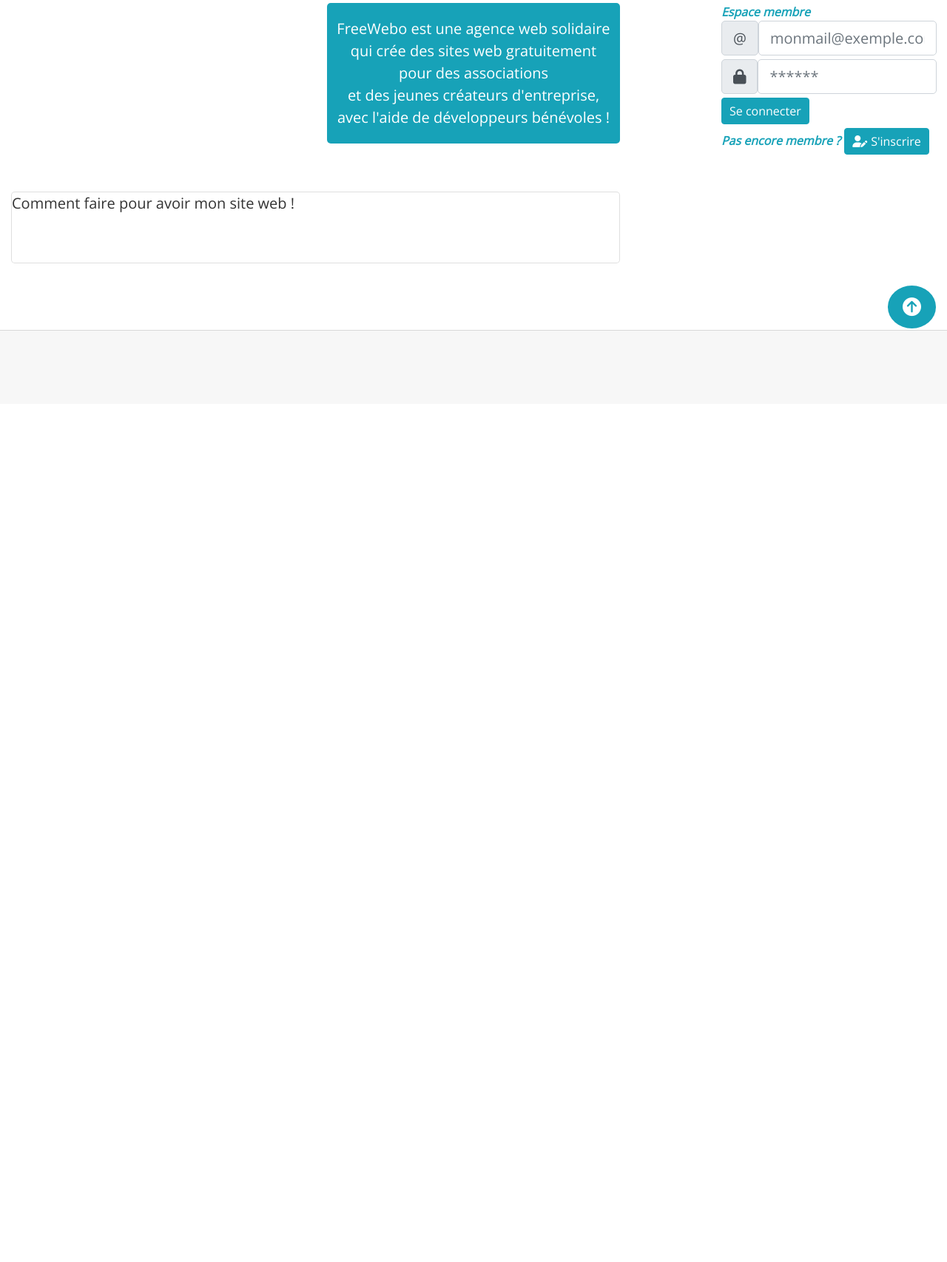
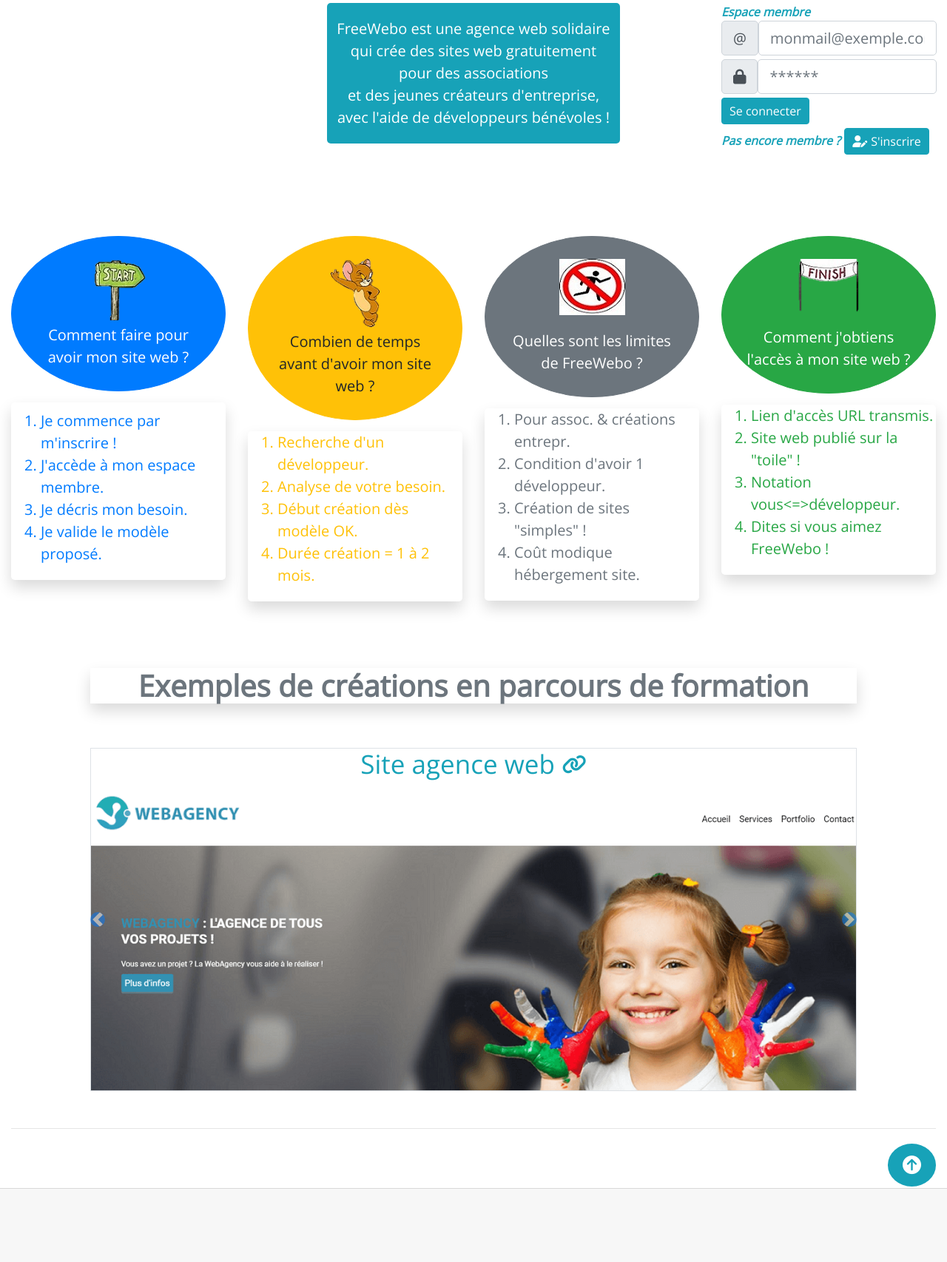
Before and after one commit to AnneDreuille/freewebo, a PHP site: page / in a window 1280 px wide. Shown: the part 169-1875 px from the top of the page at 74% size. Before the commit the page ends 616 px from the top, so only its background shows below. Run offline with PHP 8.4, Linux system fonts and the light colour scheme; some libraries are stand-ins or nearby versions.

Commit message:
Update homepage.php
ajout description service proposé
ajout carousel portfolio

```diff
--- a/view/front/homepage.php
+++ b/view/front/homepage.php
@@ -5,6 +5,7 @@
 <?php ob_start(); ?>
     <div class="container-fluid">
 
+        <!-- PITCH INSCRIPTION CONNEXION -->
         <div class="row">
             <div class="col-md-4"></div>
             <div class="col-md-4">
@@ -49,28 +50,107 @@
             </div>
         </div><br/>
 
-        <div class="row">
-            <!-- Description service apporté -->
-            <div class="col-md-8">
-                <div class="card">
-                    <div class="card-title">Comment faire pour avoir mon site web&nbsp;!</div>
+        <!-- DESCRIPTION SERVICE APPORTE -->
+        <div class="row mt-5">
+            <!-- start -->
+            <div class="col-md-3">
+                <div class="card-title text-center">
+                    <button class="btn btn-primary rounded-circle w-55 p-4" type="button"><img src="public/images/start.png" alt="start" class="pb-1"/><br/>Comment faire pour avoir mon site web&nbsp;?</button>
+                </div>
+                <div class="d-flex justify-content-center text-primary shadow rounded pt-2">
+                    <ol>
+                        <li>Je commence par m'inscrire&nbsp;!</li>
+                        <li>J'accède à mon espace membre.</li>
+                        <li>Je décris mon besoin.</li>
+                        <li>Je valide le modèle proposé.</li>
+                    </ol>
+                </div>
+            </div><br/>
 
-                    <div class="card-body">
+            <!-- time -->
+            <div class="col-md-3">
+                <div class="card-title text-center">
+                    <button class="btn btn-warning rounded-circle w-55 p-4" type="button"><img src="public/images/time.png" alt="time" class="pb-1"/><br/>Combien de temps avant d'avoir mon site web&nbsp;?</button>
+                </div>
+                <div class="d-flex justify-content-center text-warning shadow rounded">
+                    <ol>
+                        <li>Recherche d'un développeur.</li>
+                        <li>Analyse de votre besoin.</li>
+                        <li>Début création dès modèle OK.</li>
+                        <li>Durée création = 1 à 2 mois.</li>
+                    </ol>
+                </div>
+            </div><br/>
 
+            <!-- limit -->
+            <div class="col-md-3">
+                <div class="card-title text-center">
+                    <button class="btn btn-secondary rounded-circle w-55 p-4" type="button"><img src="public/images/limit.png" alt="limit" class="pb-3"/><br/>Quelles sont les limites de FreeWebo&nbsp;?</button>
+                </div>
+                <div class="d-flex justify-content-center text-secondary shadow rounded">
+                    <ol>
+                        <li>Pour assoc. & créations entrepr.</li>
+                        <li>Condition d'avoir 1 développeur.</li>
+                        <li>Création de sites "simples"&nbsp;!</li>
+                        <li>Coût modique hébergement site.</li>
+                    </ol>
+                </div>
+            </div><br/>
 
+            <!-- end -->
+            <div class="col-md-3">
+                <div class="card-title text-center">
+                    <button class="btn btn-success rounded-circle w-55 p-4" type="button"><img src="public/images/end.png" alt="end" class="pb-2"/><br/>Comment j'obtiens l'accès à mon site web&nbsp;?</button>
+                </div>
+                <div class="d-flex justify-content-center text-success shadow rounded">
+                    <ol>
+                        <li>Lien d'accès URL transmis.</li>
+                        <li>Site web publié sur la "toile"&nbsp;!</li>
+                        <li>Notation vous<=>développeur.</li>
+                        <li>Dites si vous aimez FreeWebo&nbsp;!</li>
+                    </ol>
+                </div>
+            </div>
+        </div><br/>
+
+        <!-- PORTFOLIO CAROUSEL -->
+        <div class="row mt-5">
+            <div class=" offset-md-1 col-md-10 offset-md-1">
+                <h2 class="text-center text-muted shadow font-weight-bold mb-5" >Exemples de créations en parcours de formation</h2>
+                <div class="carousel slide" data-ride="carousel" data-interval="6000" id="carousel">
+                    <div>
+                        <a class="carousel-control-prev d-flex justify-content-start" href="#carousel" data-slide="prev" role="button">
+                            <span class="carousel-control-prev-icon bg-primary rounded-circle" aria-hidden="true"></span>
+                            <span class="sr-only">Précédent</span>
+                        </a>
+                        <a class="carousel-control-next d-flex justify-content-end" href="#carousel" data-slide="next" role="button">
+                            <span class="carousel-control-next-icon bg-primary rounded-circle" aria-hidden="true"></span>
+                            <span class="sr-only">Suivant</span>
+                        </a>
+                    </div>
+
+                    <div class="carousel-inner">
+                        <div class="carousel-item active border">
+                            <a href="https://www.webagency2-0.com/" class="text-decoration-none"><h3 class="text-center text-info mb-3">Site agence web<span class="fas fa-link fa-xs pl-2"></span></h3></a>
+                            <img class="d-block w-100" src="public/images/webagency.png" alt="Webagency">
+                        </div>
+                        <div class="carousel-item border">
+                            <a href="https://strasbourgtourisme.webagency2-0.com/" class="text-decoration-none"><h3 class="text-center text-info mb-3">Site Office Tourisme<span class="fas fa-link fa-xs pl-2"></span></h3></a>
+                            <img class="d-block w-100" src="public/images/strasbourg.png" alt="Strasbourg">
+                        </div>
+                        <div class="carousel-item border">
+                            <a href="https://locavelo.webagency2-0.com/" class="text-decoration-none"><h3 class="text-center text-info mb-3">Appli location vélos<span class="fas fa-link fa-xs pl-2"></span></h3></a>
+                            <img class="d-block w-100" src="public/images/locavelo.png" alt="Locavelo">
+                        </div>
+                        <div class="carousel-item border">
+                            <a href="https://blogjf.webagency2-0.com/" class="text-decoration-none"><h3 class="text-center text-info mb-3">Blog écrivain<span class="fas fa-link fa-xs pl-2"></span></h3></a>
+                            <img class="d-block w-100" src="public/images/blogjf.png" alt="Blog JF">
+                        </div>
                     </div>
                 </div>
-
-
-
-
-
-
-
-            </div><br/>
-
-            <div class="col-md-4"></div>
+            </div>
         </div><br/>
+<hr/>
 
         <!-- Bouton back to the top -->
         <a href="#" class="fixed-action-btn smooth-scroll btn-floating btn-lg btn-info rounded-circle float-right"><span class="fas fa-arrow-circle-up"></span></a>
```
